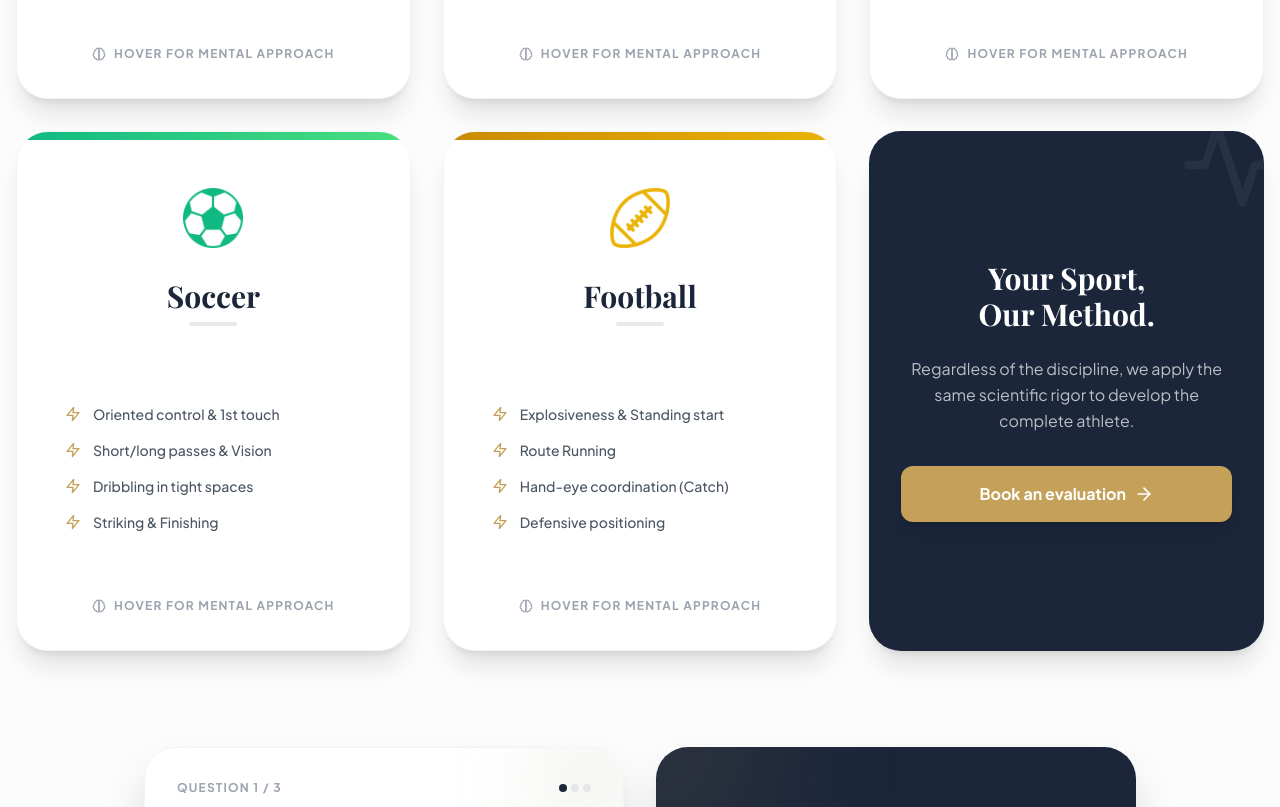
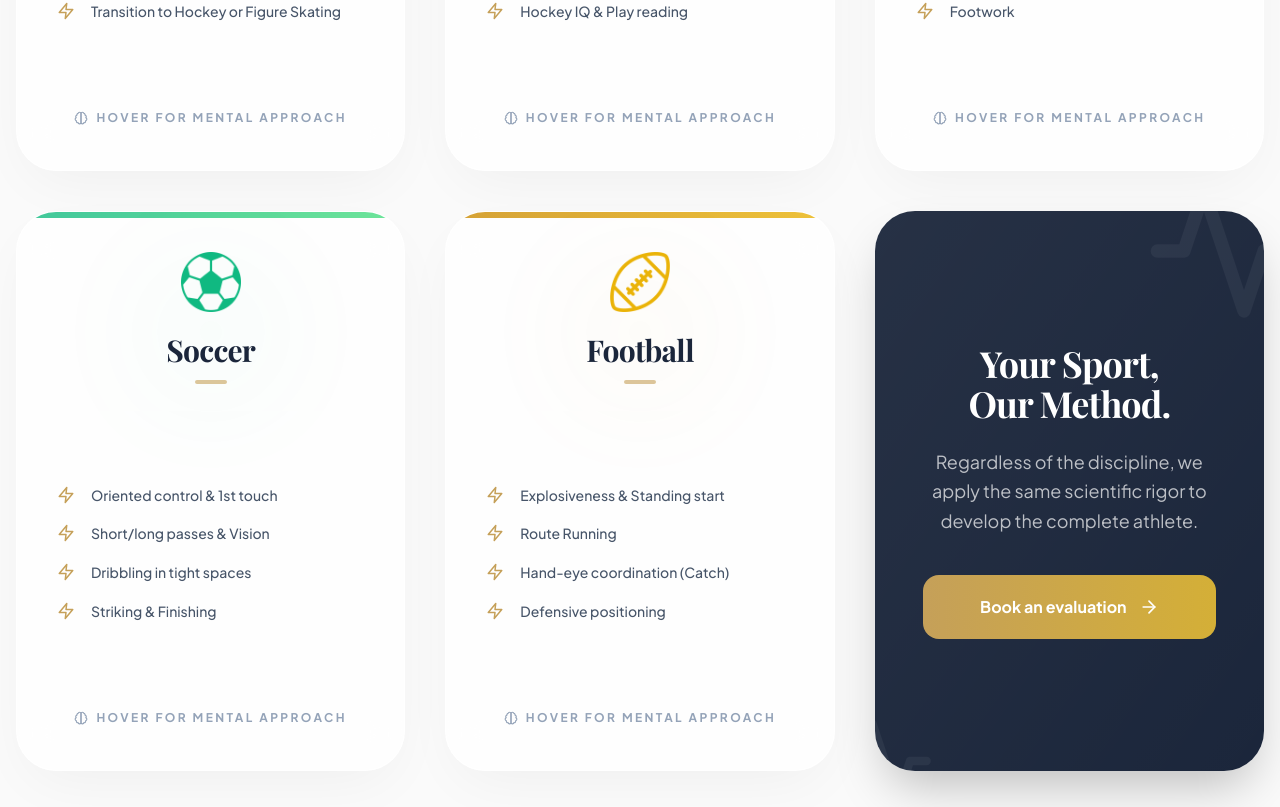
Before and after one commit to lyliancelma643-ai/ThriveSportPsychologiePositive, a React (Vite) app: page /sport in a window 1280 px wide. Shown: the part 773-1580 px from the top of the page. Built offline with nearby package versions, Linux system fonts and the light colour scheme; a web font is replaced by a local one.

Commit message:
fix(sport): adjust card margins and height to prevent overlap

```diff
--- a/src/pages/Sport.jsx
+++ b/src/pages/Sport.jsx
@@ -30,7 +30,10 @@ const Sport = ({ setBookingStep, bookingData, setBookingData }) => {
     };
 
     return (
-        <div className="py-20 bg-gray-50/50">
+        <div className="py-24 bg-[#FAFAFA] relative overflow-hidden">
+            {/* Subtle Premium Background */}
+            <div className="absolute top-0 left-0 w-full h-[600px] bg-gradient-to-b from-[#8F9779]/10 to-transparent pointer-events-none"></div>
+
             <SEO
                 title={t('seo.sport.title')}
                 description={t('seo.sport.desc')}
@@ -46,67 +49,74 @@ const Sport = ({ setBookingStep, bookingData, setBookingData }) => {
                     "description": t('seo.sport.desc')
                 }}
             />
-            <div className="max-w-7xl mx-auto px-4 mb-20 text-center">
+            <div className="max-w-7xl mx-auto px-4 mb-24 text-center relative z-10">
                 <SectionHeader
                     title={t('sports.page_title')}
                     subtitle={t('sports.page_subtitle')}
                 />
             </div>
 
-            <div className="max-w-7xl mx-auto px-4 grid grid-cols-1 md:grid-cols-2 lg:grid-cols-3 gap-8 mb-20">
+            <div className="max-w-7xl mx-auto px-4 grid grid-cols-1 md:grid-cols-2 lg:grid-cols-3 gap-10 mb-24 relative z-10">
                 {SPORTS_DATA.map((sport) => (
-                    <div key={sport.id} className="group relative h-[520px] perspective-1000">
+                    <div key={sport.id} className="group relative h-[560px] perspective-1000">
                         {/* Card Container */}
                         <div className="relative w-full h-full transition-all duration-700 preserve-3d group-hover:rotate-y-180">
 
                             {/* FRONT SIDE (Technique) */}
-                            <div className="absolute inset-0 backface-hidden bg-white p-8 rounded-[2rem] shadow-xl border border-gray-100 flex flex-col items-center justify-between overflow-hidden">
-                                <div className={`absolute top-0 w-full h-2 bg-gradient-to-r ${sport.color}`}></div>
+                            <div className="absolute inset-0 backface-hidden bg-white/80 backdrop-blur-xl p-8 rounded-[2.5rem] shadow-[0_20px_60px_-15px_rgba(0,0,0,0.05)] border border-white/60 flex flex-col items-center justify-between overflow-hidden transition-all duration-500 group-hover:shadow-[0_30px_70px_-15px_rgba(0,0,0,0.1)] group-hover:border-[#8F9779]/30">
+                                <div className={`absolute top-0 inset-x-0 h-1.5 bg-gradient-to-r ${sport.color} opacity-80`}></div>
 
-                                <div className="text-center mt-6">
-                                    <div className="text-6xl mb-6 transform group-hover:scale-110 transition-transform duration-500" role="img" aria-label={sport.name}>
+                                {/* Subtle glow behind the icon */}
+                                <div className={`absolute top-10 w-40 h-40 rounded-full bg-gradient-to-br ${sport.color} opacity-[0.03] blur-3xl`}></div>
+
+                                <div className="text-center mt-2 relative z-10">
+                                    <div className="text-6xl mb-5 transform group-hover:scale-110 group-hover:-translate-y-2 transition-all duration-500 flex justify-center" role="img" aria-label={sport.name}>
                                         {sport.icon}
                                     </div>
-                                    <h3 className="text-3xl font-serif font-bold text-[#1B263B] mb-2">{t(`sports.${sport.id}.name`)}</h3>
-                                    <div className="w-12 h-1 bg-[#1B263B]/10 mx-auto rounded-full mb-8"></div>
+                                    <h3 className="text-3xl font-serif font-bold text-[#1B263B] mb-3 tracking-tight">{t(`sports.${sport.id}.name`)}</h3>
+                                    <div className="w-8 h-1 bg-[#C5A059] mx-auto rounded-full mb-6 opacity-60"></div>
                                 </div>
 
-                                <ul className="space-y-4 w-full px-4">
+                                <ul className="space-y-4 w-full px-2 relative z-10 flex-grow flex flex-col justify-center">
                                     {sport.techDetails.map((_, idx) => (
-                                        <li key={idx} className="flex items-center text-gray-600 font-medium">
-                                            <Zap size={16} className="text-[#C5A059] mr-3 shrink-0" />
-                                            <span className="text-sm">{t(`sports.${sport.id}.tech_${idx + 1}`)}</span>
+                                        <li key={idx} className="flex items-start text-slate-600 font-medium group/item">
+                                            <Zap size={18} className="text-[#C5A059] mt-0.5 mr-4 shrink-0 transition-transform duration-300 group-hover/item:scale-110" />
+                                            <span className="text-sm leading-relaxed">{t(`sports.${sport.id}.tech_${idx + 1}`)}</span>
                                         </li>
                                     ))}
                                 </ul>
 
-                                <div className="mt-6 text-xs font-bold text-gray-400 uppercase tracking-widest flex items-center animate-bounce">
+                                <div className="mt-4 mb-2 text-xs font-bold text-slate-400 uppercase tracking-[0.2em] flex items-center animate-bounce relative z-10">
                                     <Brain size={14} className="mr-2" /> {t('sports.hover_text')}
                                 </div>
                             </div>
 
                             {/* BACK SIDE (Psychologie/PERMA) */}
-                            <div className={`absolute inset-0 backface-hidden rotate-y-180 bg-gradient-to-br ${sport.color} p-8 pb-10 rounded-[2rem] shadow-2xl text-white flex flex-col items-center justify-between text-center`}>
-                                <div className="flex flex-col items-center justify-center flex-grow">
-                                    <div className="bg-white/10 p-4 rounded-full mb-6 backdrop-blur-sm">
-                                        <Heart size={32} className="text-white" />
+                            <div className={`absolute inset-0 backface-hidden rotate-y-180 bg-gradient-to-br ${sport.color} p-8 rounded-[2.5rem] shadow-2xl text-white flex flex-col items-center justify-between text-center overflow-hidden`}>
+                                {/* Decorative elements */}
+                                <div className="absolute -top-24 -right-24 w-64 h-64 border-[1px] border-white/10 rounded-full pointer-events-none"></div>
+                                <div className="absolute -bottom-24 -left-24 w-64 h-64 border-[1px] border-white/10 rounded-full pointer-events-none"></div>
+
+                                <div className="flex flex-col items-center justify-center flex-grow relative z-10">
+                                    <div className="bg-white/10 p-4 rounded-2xl mb-6 backdrop-blur-md border border-white/20 shadow-[0_8px_32px_rgba(0,0,0,0.1)]">
+                                        <Heart size={32} className="text-white drop-shadow-md" />
                                     </div>
-                                    <h4 className="text-2xl font-serif font-bold mb-2">{t(`sports.${sport.id}.perma_title`)}</h4>
-                                    <div className="w-12 h-1 bg-white/30 mx-auto rounded-full mb-6"></div>
-                                    <p className="text-white/90 leading-relaxed text-lg font-light">
+                                    <h4 className="text-2xl font-serif font-bold mb-3 tracking-wide">{t(`sports.${sport.id}.perma_title`)}</h4>
+                                    <div className="w-8 h-1 bg-white/40 mx-auto rounded-full mb-5"></div>
+                                    <p className="text-white/95 leading-relaxed text-[17px] font-light px-2">
                                         "{t(`sports.${sport.id}.perma_desc`)}"
                                     </p>
-                                    <div className="mt-8 flex items-center text-xs font-bold uppercase tracking-widest text-white/60">
-                                        <Target size={14} className="mr-2" /> {t('sports.impact_text')}
+                                    <div className="mt-6 flex items-center text-xs font-bold uppercase tracking-[0.2em] text-white/70">
+                                        <Target size={14} className="mr-3" /> {t('sports.impact_text')}
                                     </div>
                                 </div>
 
                                 {/* Booking Button */}
                                 <button
                                     onClick={() => handleBook(sport.name)}
-                                    className="w-full bg-white text-[#1B263B] py-3 rounded-xl font-bold flex items-center justify-center mt-6 hover:bg-gray-100 transition-colors"
+                                    className="w-full bg-white/95 backdrop-blur-sm text-[#1B263B] py-3.5 rounded-2xl font-bold flex items-center justify-center mt-4 hover:bg-white transition-all duration-300 shadow-[0_10px_20px_rgba(0,0,0,0.1)] hover:shadow-[0_15px_30px_rgba(0,0,0,0.15)] group/btn relative z-10"
                                 >
-                                    {t('sports.btn_book')} <ArrowRight size={18} className="ml-2" />
+                                    {t('sports.btn_book')} <ArrowRight size={18} className="ml-3 transform transition-transform group-hover/btn:translate-x-1" />
                                 </button>
                             </div>
 
@@ -115,23 +125,26 @@ const Sport = ({ setBookingStep, bookingData, setBookingData }) => {
                 ))}
 
                 {/* Last Card: Summary / CTA */}
-                <div className="bg-[#1B263B] p-8 rounded-[2rem] shadow-xl flex flex-col items-center justify-center text-center text-white relative overflow-hidden">
-                    <Activity size={100} className="absolute text-white/5 -top-4 -right-4" />
-                    <h3 className="text-3xl font-serif font-bold mb-6" dangerouslySetInnerHTML={{ __html: t('sports.summary_title') }}></h3>
-                    <p className="text-white/70 mb-8 leading-relaxed">
+                <div className="bg-[#1B263B] p-12 rounded-[2.5rem] shadow-2xl flex flex-col items-center justify-center text-center text-white relative overflow-hidden group">
+                    <div className="absolute inset-0 bg-gradient-to-br from-white/5 to-transparent pointer-events-none"></div>
+                    <Activity size={160} className="absolute text-white/5 -top-10 -right-10 transform transition-transform duration-1000 group-hover:scale-110 group-hover:rotate-12 pointer-events-none" />
+                    <Activity size={100} className="absolute text-white/5 -bottom-10 -left-10 transform transition-transform duration-1000 group-hover:scale-110 group-hover:-rotate-12 pointer-events-none" />
+
+                    <h3 className="text-4xl font-serif font-bold mb-6 tracking-tight relative z-10" dangerouslySetInnerHTML={{ __html: t('sports.summary_title') }}></h3>
+                    <p className="text-white/70 mb-10 leading-relaxed max-w-lg relative z-10 text-lg">
                         {t('sports.summary_desc')}
                     </p>
                     <button
                         onClick={handleScrollToContact}
-                        className="bg-[#C5A059] text-white px-8 py-4 rounded-xl font-bold hover:bg-[#b08d4b] transition-colors shadow-lg w-full flex items-center justify-center"
+                        className="bg-gradient-to-r from-[#C5A059] to-[#D4AF37] text-white px-10 py-5 rounded-2xl font-bold hover:shadow-[0_0_40px_rgba(197,160,89,0.4)] hover:scale-[1.02] transition-all duration-300 w-full flex items-center justify-center relative z-10 group/btn"
                     >
-                        {t('sports.summary_btn')} <ArrowRight size={20} className="ml-2" />
+                        {t('sports.summary_btn')} <ArrowRight size={20} className="ml-3 transform transition-transform group-hover/btn:translate-x-2" />
                     </button>
                 </div>
             </div>
 
             {/* Contact / Diagnostic Section */}
-            <div ref={contactRef}>
+            <div ref={contactRef} className="relative z-10">
                 <ContactSection handleSelectProgram={(program) => {
                     // Start booking flow from diagnostic recommendation
                     if (bookingData.program) {
```
